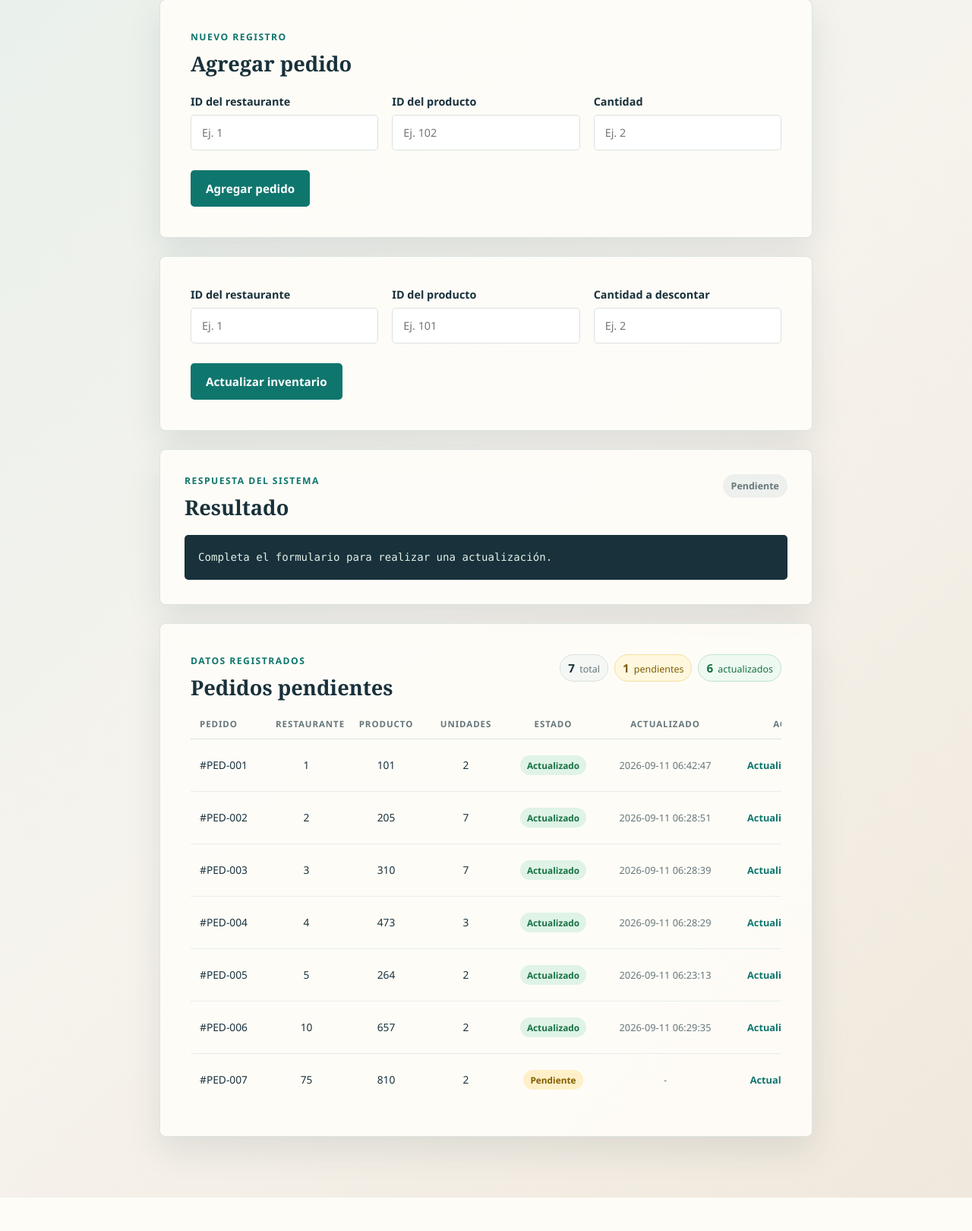
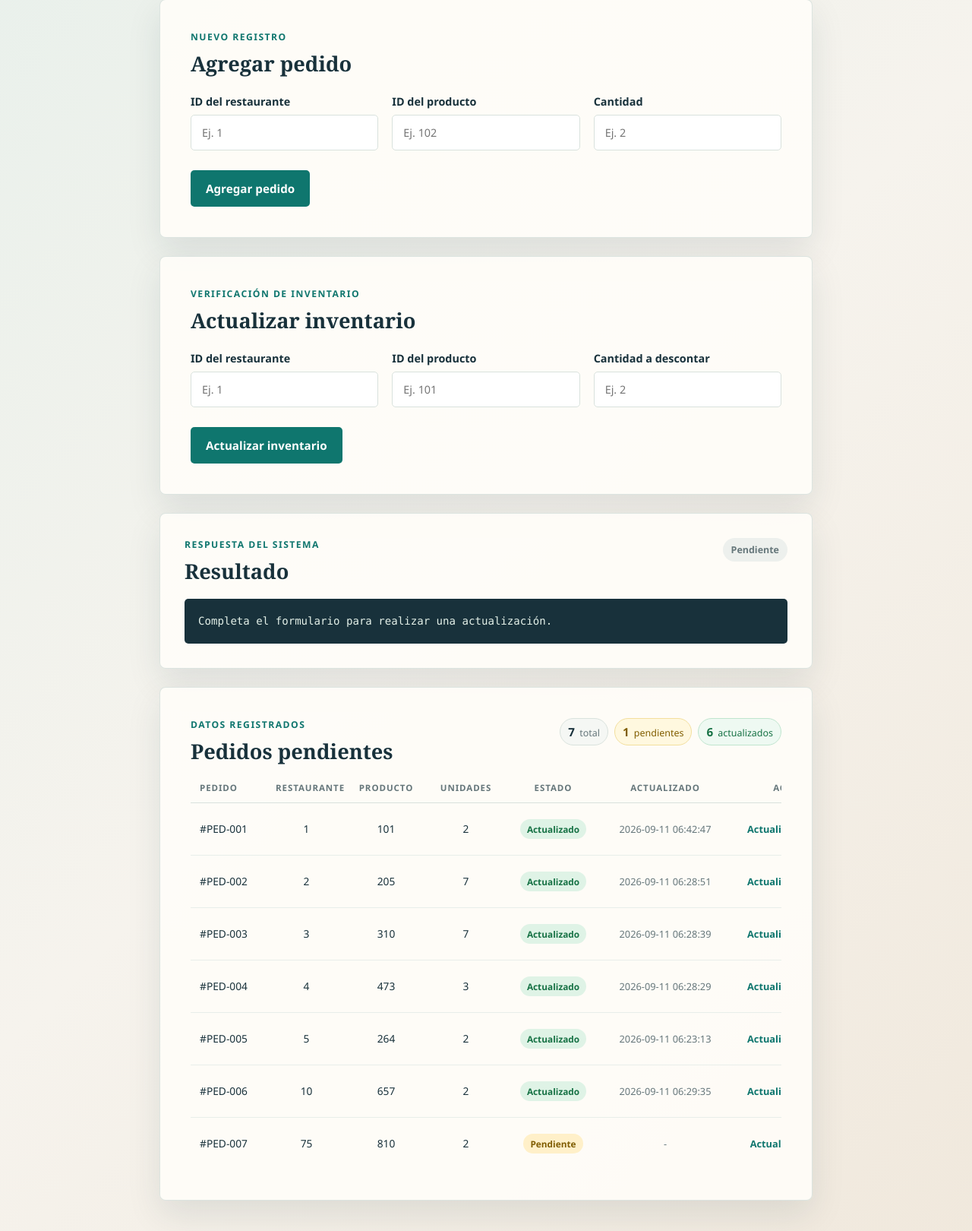
Before and after one commit to EdsonLoli/Equipo-C-ChimboteFood-, a PHP site: page / in a window 1280 px wide. Shown: the part 300-1920 px from the top of the page at 76% size. Before the commit the page ends 1876 px from the top, so only its background shows below. Run offline with PHP 8.4, Linux system fonts and the light colour scheme; data comes from the database, SQL or seed files in the repository; both versions use the stored data as it was after the commit.

Commit message:
Ultimo avance

```diff
--- a/index.php
+++ b/index.php
@@ -41,6 +41,12 @@
         </section>
 
         <section class="panel">
+            <div class="section-heading form-section-heading">
+                <div>
+                    <p class="eyebrow">Verificación de inventario</p>
+                    <h2>Actualizar inventario</h2>
+                </div>
+            </div>
             <form id="inventario-form">
                 <div class="form-grid">
                     <label>
```
Also changed, not shown: diseño.css (line endings or trailing spaces), inventario.sqlite.
